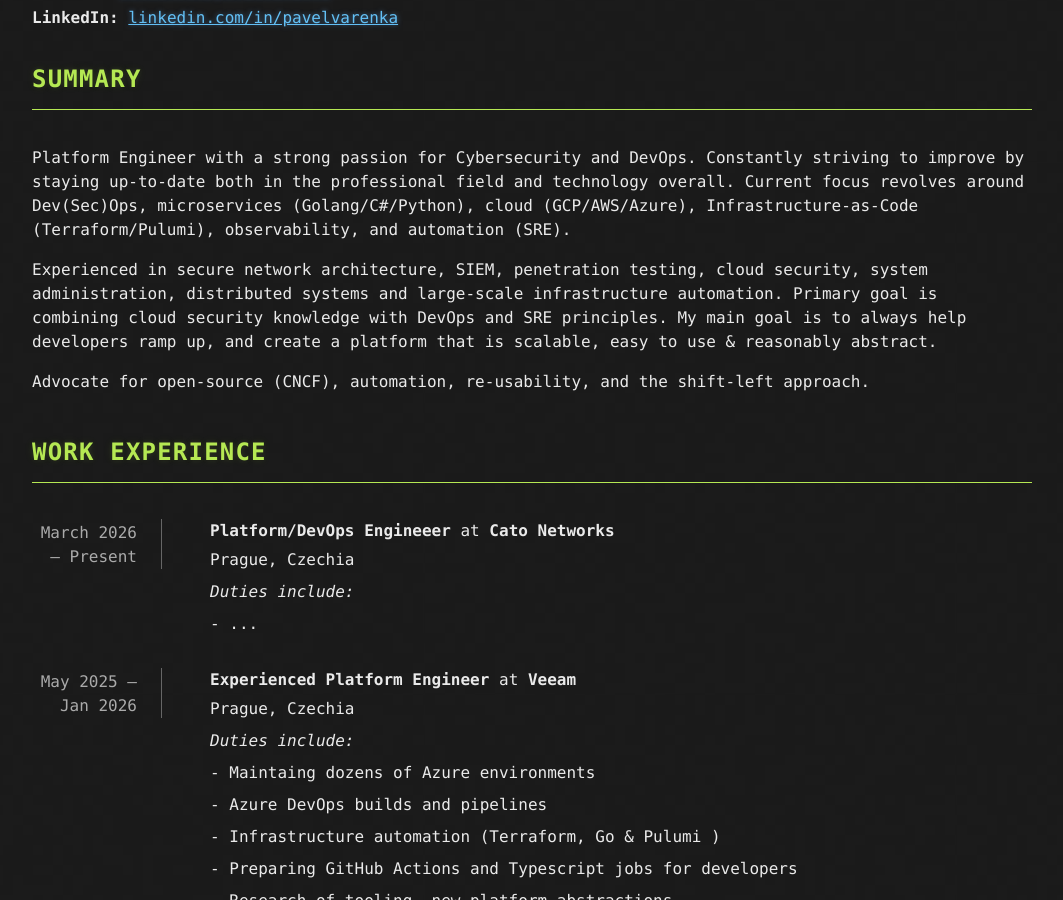
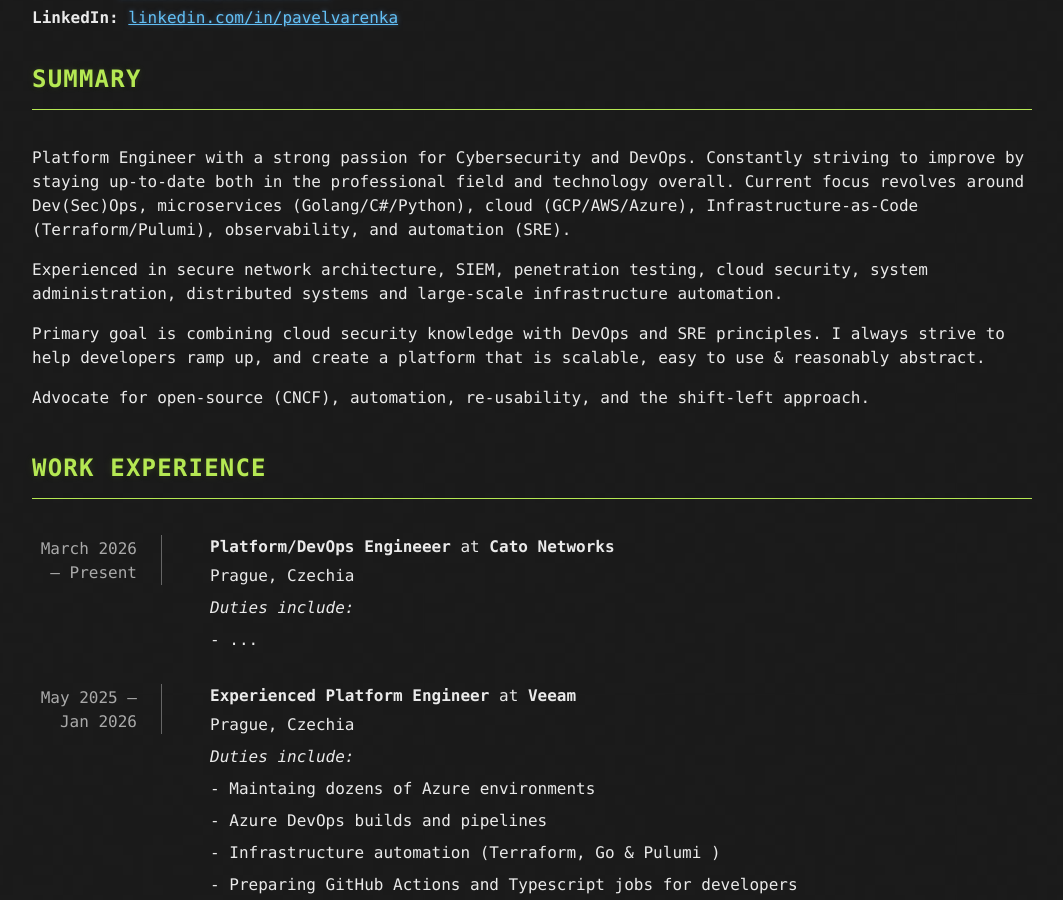
Before and after one commit to kallakata/kallakata.github.io, a Jekyll site: the page built from cv.md, in a window 1280 px wide and 900 px high, scrolled down 370 px. Shown: the whole window, without its empty margins (108-1171 px from the left). Built offline with Jekyll 4.4.1, drawn with Linux system fonts in a browser that asks for light colours.

Commit message:
Update cv.md

```diff
--- a/cv.md
+++ b/cv.md
@@ -22,7 +22,8 @@ redirect_from:
 <section class="cv-section">
   <h2 class="cv-section-title">Summary</h2>
   <p>Platform Engineer with a strong passion for Cybersecurity and DevOps. Constantly striving to improve by staying up-to-date both in the professional field and technology overall. Current focus revolves around Dev(Sec)Ops, microservices (Golang/C#/Python), cloud (GCP/AWS/Azure), Infrastructure-as-Code (Terraform/Pulumi), observability, and automation (SRE).</p>
-  <p>Experienced in secure network architecture, SIEM, penetration testing, cloud security, system administration, distributed systems and large-scale infrastructure automation. Primary goal is combining cloud security knowledge with DevOps and SRE principles. My main goal is to always help developers ramp up, and create a platform that is scalable, easy to use & reasonably abstract.</p>
+  <p>Experienced in secure network architecture, SIEM, penetration testing, cloud security, system administration, distributed systems and large-scale infrastructure automation.</p>
+  <p>Primary goal is combining cloud security knowledge with DevOps and SRE principles. I always strive to help developers ramp up, and create a platform that is scalable, easy to use & reasonably abstract.</p>
   <p>Advocate for open-source (CNCF), automation, re-usability, and the shift-left approach.</p>
 </section>
 
```
